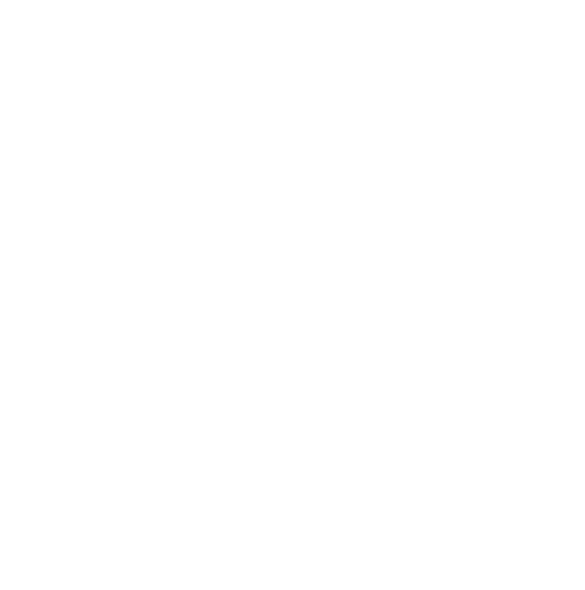
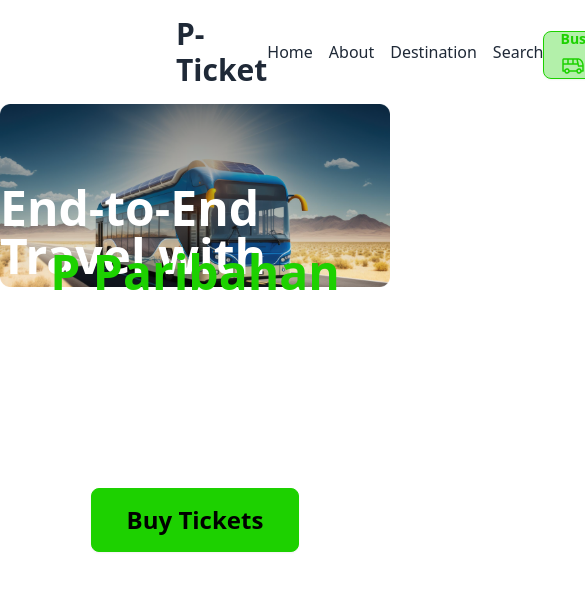
Before and after one commit to Myself-Ashish-Sarker/assignment-05, a plain HTML site: page index.html in a window 390 px wide. Shown: the whole page, 585 px wide, since content can reach past the window. Drawn offline with nearby package versions, Linux system fonts and the light colour scheme.

Commit message:
header section completed (not responsived)

```diff
--- a/index.html
+++ b/index.html
@@ -12,7 +12,37 @@
     <title>Document</title>
 </head>
 <body>
+    <!-- header section -->
+    <!-- nav section -->
+    <nav class="flex justify-between items-center px-44 py-4">
+        <div>
+            <h1 class="text-3xl font-bold cursor-pointer">P-Ticket</h1>
+        </div>
+        <div>
+            <ul class="flex gap-4 cursor-pointer">
+                <li>Home</li>
+                <li>About</li>
+                <li>Destination</li>
+                <li>Search</li>
+            </ul>
+        </div>
+        <div>
+            <button class="btn bg-[#1cd10055] border-[#1DD100] text-[#1DD100] cursor-pointer hover:bg-[#1cd10055]">Bus <img src="./assets/bus-icon.png" alt=""> </button>
+        </div>
+    </nav>
+    <!-- nav section -->
 
+    <!-- banner section -->
+    <div class="relative flex justify-center">
+        <img src="./assets/banner.png" alt="">
+        <h1 class="absolute top-20 text-5xl font-extrabold text-white">End-to-End Travel with</h1>
+        <h1 class="absolute top-36 text-5xl font-extrabold text-[#1DD100]">P Paribahan</h1>
+        <p class="absolute top-52 w-[35rem] text-center text-white">Yes, you can run unit tests and view the results directly within the app. The integrated testing features allow for a streamlined .</p>
+        <button class="absolute top-96 btn w-[13rem] h-[4rem] bg-[#1DD100] border-[#1DD100] text-2xl text-black cursor-pointer hover:bg-[#1DD100]">Buy Tickets</button>
+    </div>
+    <!-- banner section -->
+
+    <!-- header section -->
 
     <script src="./main.js"></script>
 </body>
```
